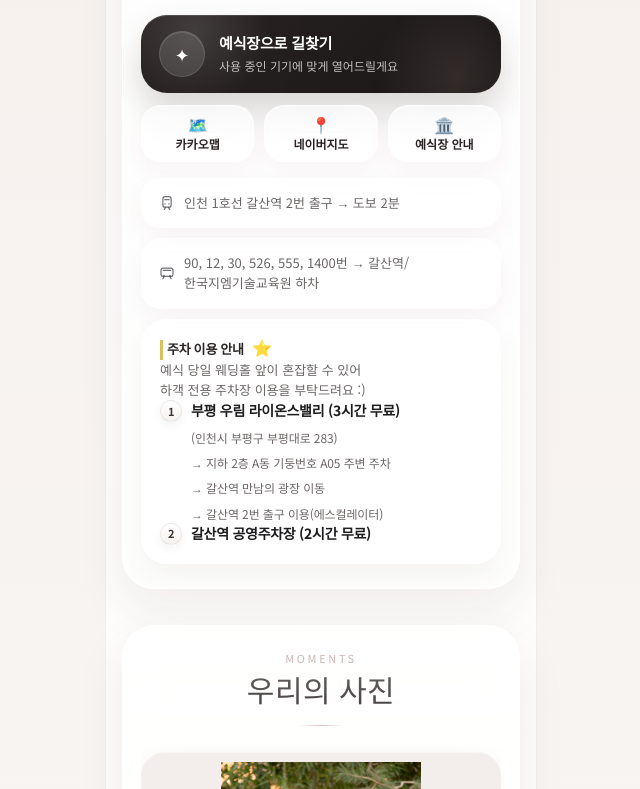
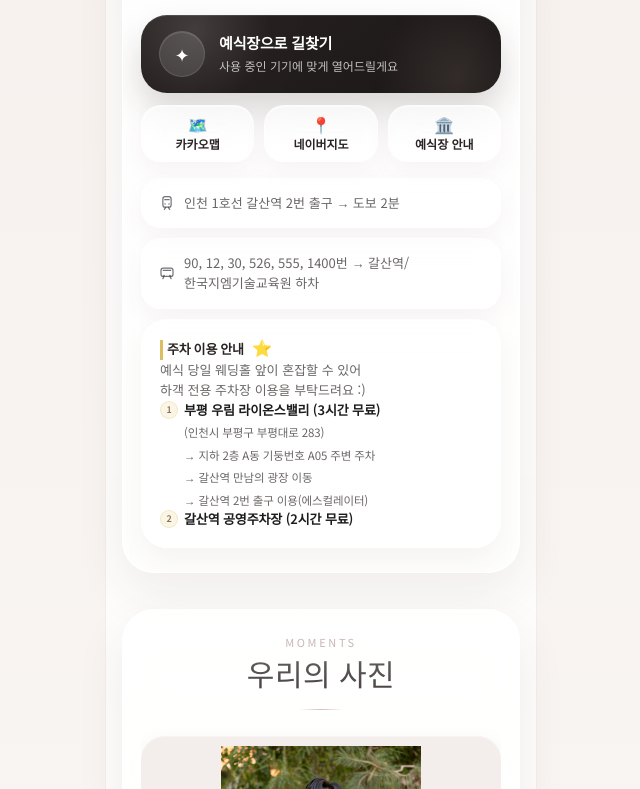
Before and after one commit to yuhatnim/wedding-invite, a plain HTML site: page index.html in a window 1280 px wide. Shown: the part 2731-3520 px from the top of the page, without its empty margins (319-959 px from the left). Drawn offline with nearby package versions, Linux system fonts and the light colour scheme; grey boxes are pictures that could not be loaded; animation ran at ten frames a second; a web font is replaced by a local one.

Commit message:
Update index.html

```diff
--- a/index.html
+++ b/index.html
@@ -1070,39 +1070,40 @@
   border-top: 1px solid rgba(60,60,67,0.05);
 }
 
-    .parking-title {
+.parking-title {
   display: flex;
   align-items: center;
-  gap: 9px;
-  font-size: 14px;
-  font-weight: 700;
+  gap: 6px;              /* 간격 살짝 줄임 */
+  font-size: 13px;       /* ⭐ 전체 살짝 축소 */
+  font-weight: 600;      /* 너무 두껍지 않게 */
   color: #1c1c1e;
-  letter-spacing: -0.02em;
+  letter-spacing: -0.01em;
   line-height: 1.5;
 }
 
+/* 숫자 뱃지 */
 .parking-badge {
-  width: 22px;
-  height: 22px;
-  flex: 0 0 22px;
+  width: 18px;           /* ⭐ 작게 */
+  height: 18px;
+  flex: 0 0 18px;
   display: inline-flex;
   align-items: center;
   justify-content: center;
   border-radius: 999px;
-  font-size: 11px;
-  font-weight: 700;
-  color: #3a3433;
-  background: linear-gradient(180deg, rgba(255,255,255,0.96), rgba(246,241,238,0.9));
-  border: 1px solid rgba(60,60,67,0.08);
-  box-shadow:
-    0 4px 10px rgba(60,40,30,0.05),
-    inset 0 1px 0 rgba(255,255,255,0.92);
-}
+  font-size: 9px;        /* ⭐ 숫자 작게 */
+  font-weight: 600;
+  color: #8a6f4d;
+  background: rgba(212, 175, 55, 0.12); /* 은은 골드 */
+  border: 1px solid rgba(212, 175, 55, 0.2);
+  box-shadow: none;      /* ⭐ 그림자 제거해서 깔끔하게 */
+}
+
+/* 설명 텍스트 */
 .parking-gap {
   display: block;
-  margin-top: 6px;
-  padding-left: 31px;
-  font-size: 12px;
+  margin-top: 4px;
+  padding-left: 24px;    /* ⭐ 숫자 크기에 맞게 줄임 */
+  font-size: 11.5px;     /* ⭐ 더 작게 */
   line-height: 1.6;
   color: #6b6665;
   letter-spacing: -0.01em;
```
